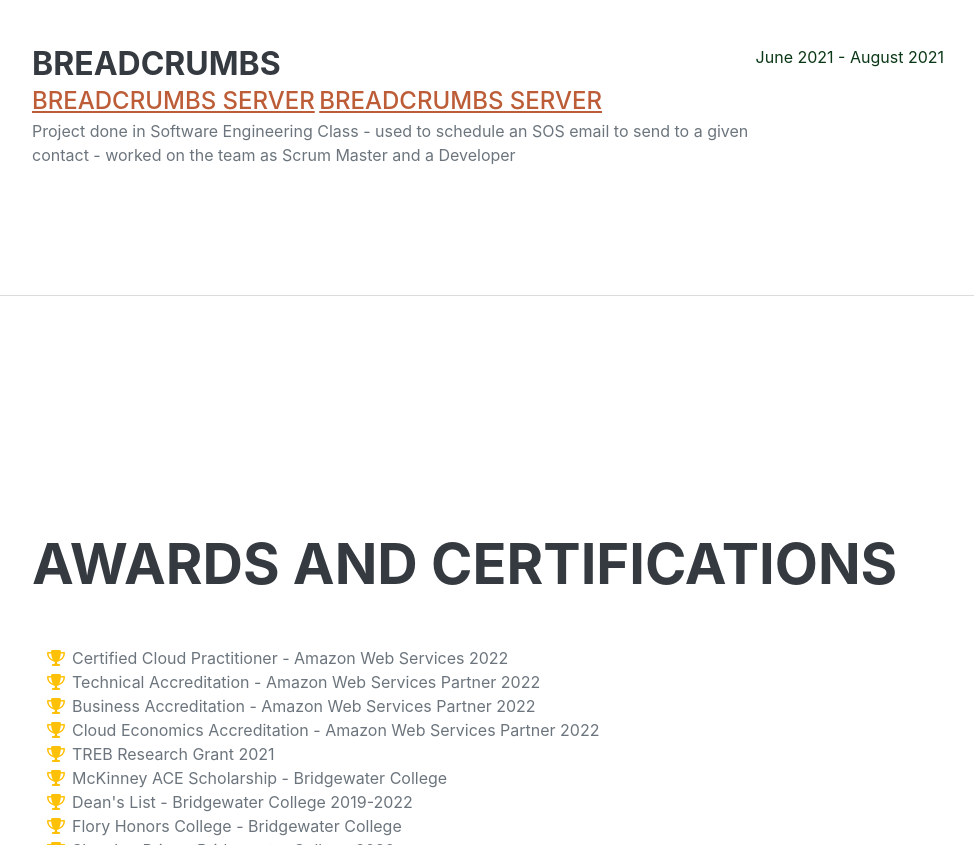
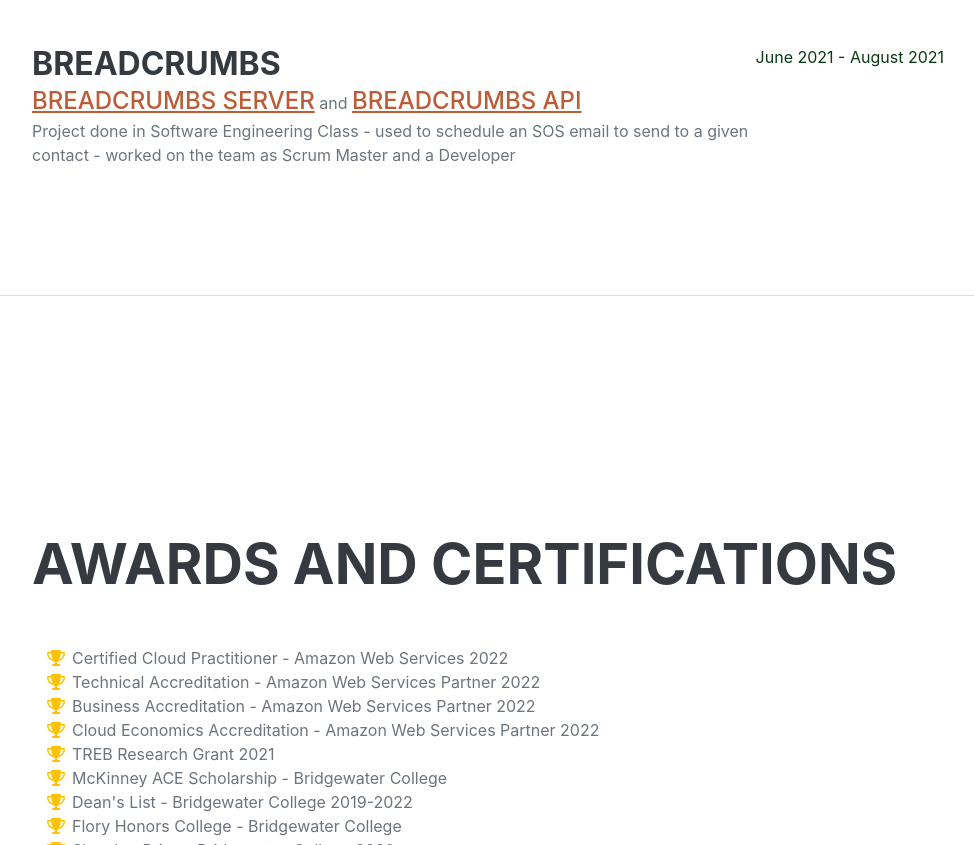
Before and after one commit to abigailgaver/abigailgaver.github.io, a plain HTML site: page index.html in a window 1280 px wide. Shown: the part 5088-5933 px from the top of the page, without its empty margins (288-1262 px from the left). Drawn offline with nearby package versions, Linux system fonts and the light colour scheme; a web font is replaced by a local one.

Commit message:
edits to project

```diff
--- a/index.html
+++ b/index.html
@@ -243,8 +243,7 @@
                     <div class="d-flex flex-column flex-md-row justify-content-between mb-5">
                         <div class="flex-grow-1">
                             <h3 class="mb-0">Breadcrumbs</h3>
-                            <a class="subheading mb-3" href="https://github.com/sethspire/breadcrumbs-server" target="_blank">Breadcrumbs server</a>
-                            <a class="subheading mb-3" href="https://github.com/sethspire/breadcrumbs-api" target="_blank">Breadcrumbs server</a>
+                            <a class="subheading mb-3" href="https://github.com/sethspire/breadcrumbs-server" target="_blank">Breadcrumbs server</a> and <a class="subheading mb-3" href="https://github.com/sethspire/breadcrumbs-api" target="_blank">Breadcrumbs API</a>
                             <div>Project done in Software Engineering Class - used to schedule an SOS email to send to a given contact - worked on the team as Scrum Master and a Developer</div>
                         </div>
                         <div class="flex-shrink-0"><span class="text-primary">June 2021 - August 2021</span></div>
```
